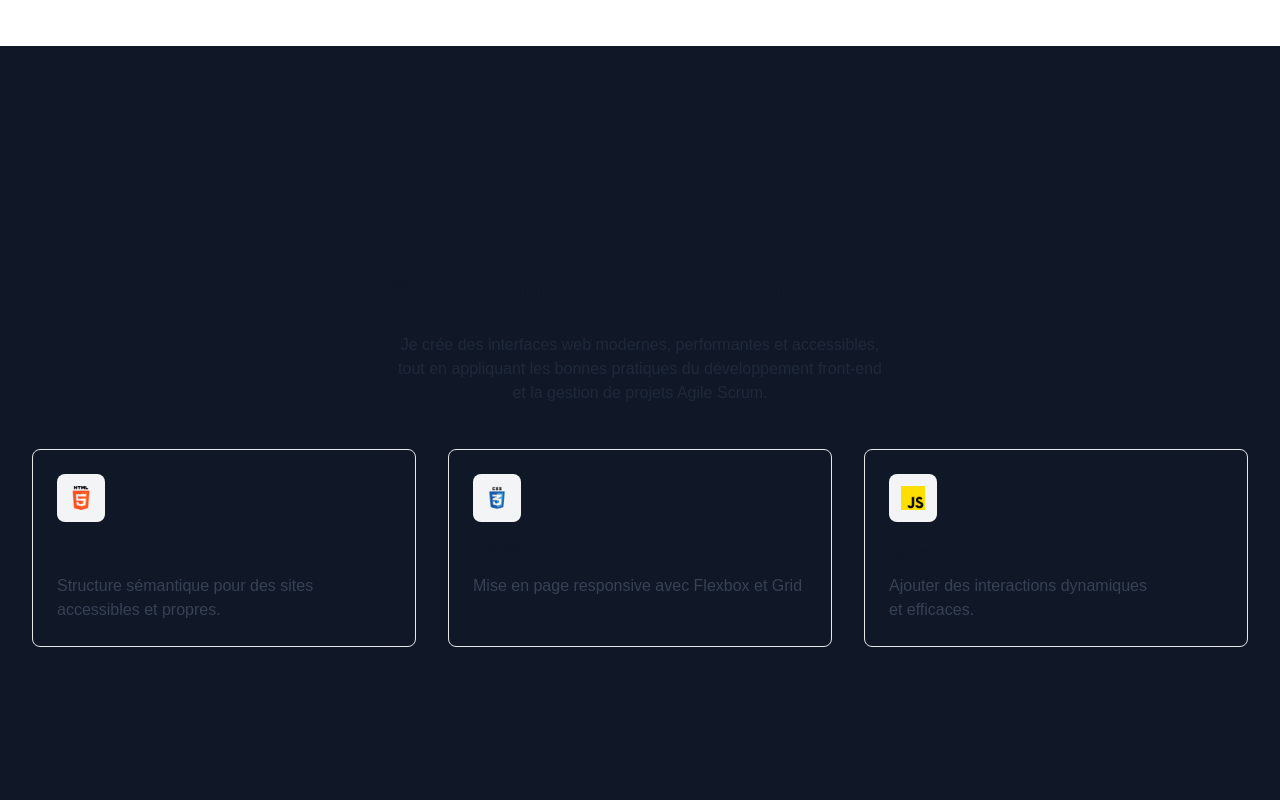
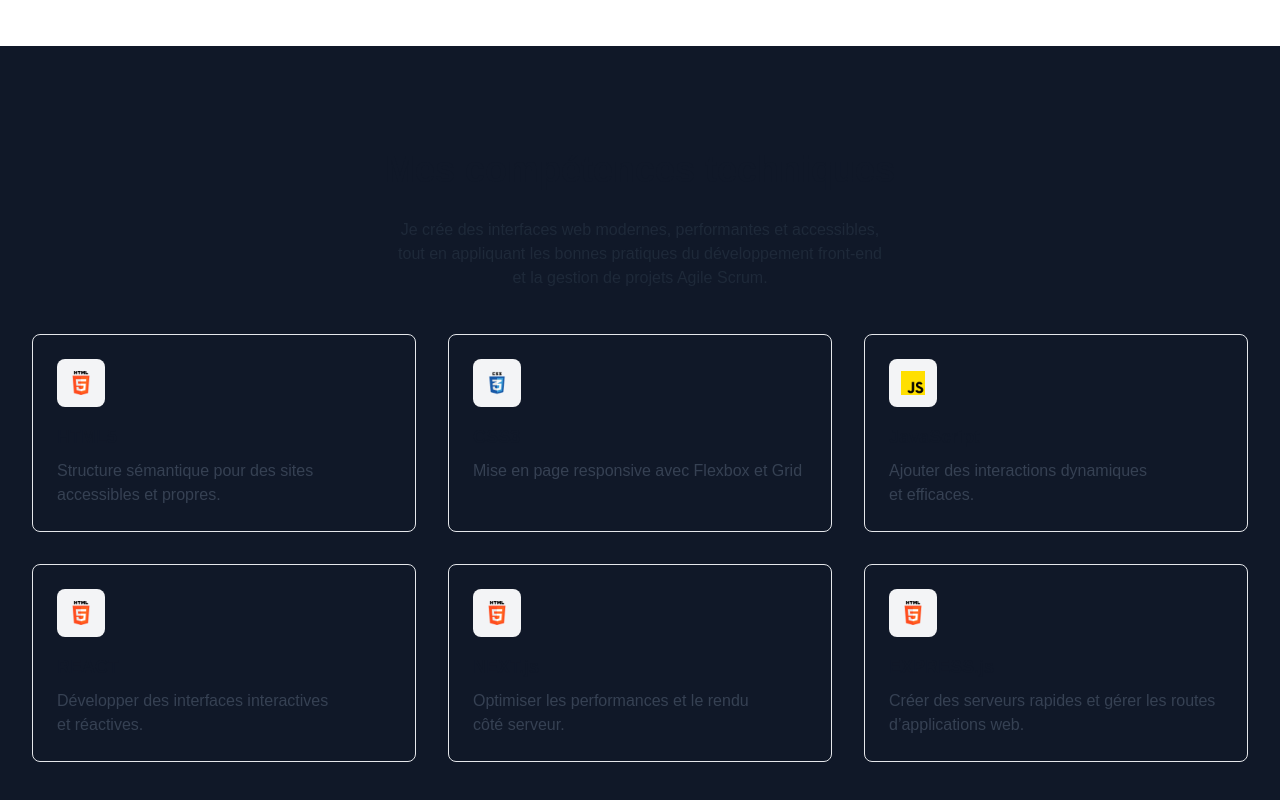
Before and after one commit to rasoavelo/my-portfolio, a Next.js app: page / in a window 1280 px wide. Shown: the part 754-1554 px from the top of the page. Built offline with nearby package versions, Linux system fonts and the light colour scheme.

Commit message:
Update the content of the skills

```diff
--- a/app/page.tsx
+++ b/app/page.tsx
@@ -192,7 +192,7 @@ export default function Home() {
             </div>
 
             <div className="rounded-lg border border-gray-200 p-6 dark:border-gray-700">
-              <div className="inline-flex rounded-lg bg-gray-100 p-3 text-gray-700 dark:bg-gray-800 dark:text-gray-200">
+              <div className="inline-flex rounded-lg bg-gray-100 p-3 text-gray-700  dark:text-gray-200">
                 <Image src="/js.png" width={24} height={24} alt="" />
               </div>
 
@@ -204,6 +204,46 @@ export default function Home() {
                 Ajouter des interactions dynamiques et efficaces.
               </p>
             </div>
+            <div className="rounded-lg border border-gray-200 p-6 dark:border-gray-700">
+              <div className="inline-flex rounded-lg bg-gray-100 p-3 text-gray-700 dark:text-gray-200">
+                <Image src="/html-5.png" width={24} height={24} alt="" />
+              </div>
+
+              <h3 className="mt-4 text-lg font-semibold text-gray-900 dark:text-white">
+                REACT
+              </h3>
+
+              <p className="mt-2 text-pretty text-gray-700 dark:text-gray-200">
+                Développer des interfaces interactives et réactives.
+              </p>
+            </div>
+            <div className="rounded-lg border border-gray-200 p-6 dark:border-gray-700">
+              <div className="inline-flex rounded-lg bg-gray-100 p-3 text-gray-700 dark:text-gray-200">
+                <Image src="/html-5.png" width={24} height={24} alt="" />
+              </div>
+
+              <h3 className="mt-4 text-lg font-semibold text-gray-900 dark:text-white">
+                NEXT.js
+              </h3>
+
+              <p className="mt-2 text-pretty text-gray-700 dark:text-gray-200">
+                Optimiser les performances et le rendu côté serveur.
+              </p>
+            </div>
+            <div className="rounded-lg border border-gray-200 p-6 dark:border-gray-700">
+              <div className="inline-flex rounded-lg bg-gray-100 p-3 text-gray-700 dark:text-gray-200">
+                <Image src="/html-5.png" width={24} height={24} alt="" />
+              </div>
+
+              <h3 className="mt-4 text-lg font-semibold text-gray-900 dark:text-white">
+                EXPRESS.js
+              </h3>
+
+              <p className="mt-2 text-pretty text-gray-700 dark:text-gray-200">
+                Créer des serveurs rapides et gérer les routes d’applications
+                web.
+              </p>
+            </div>
           </div>
         </div>
       </section>
```
